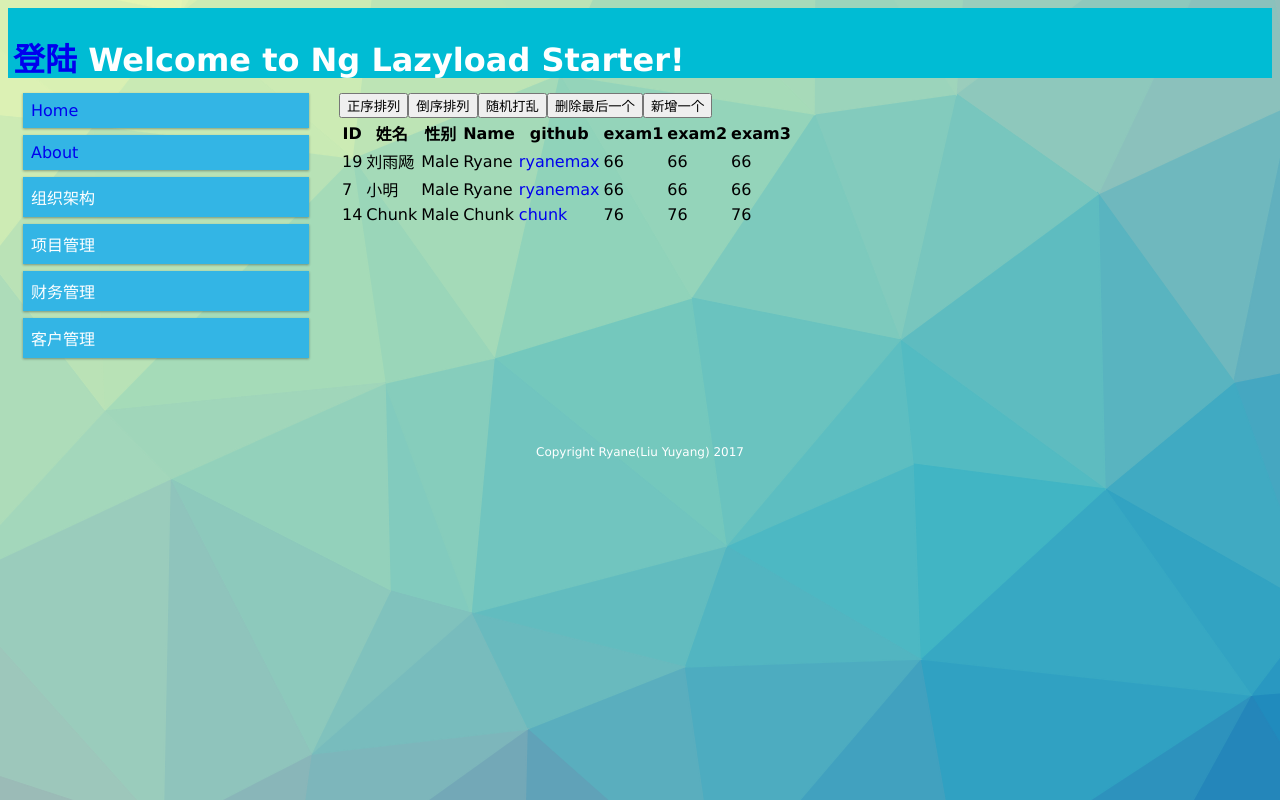
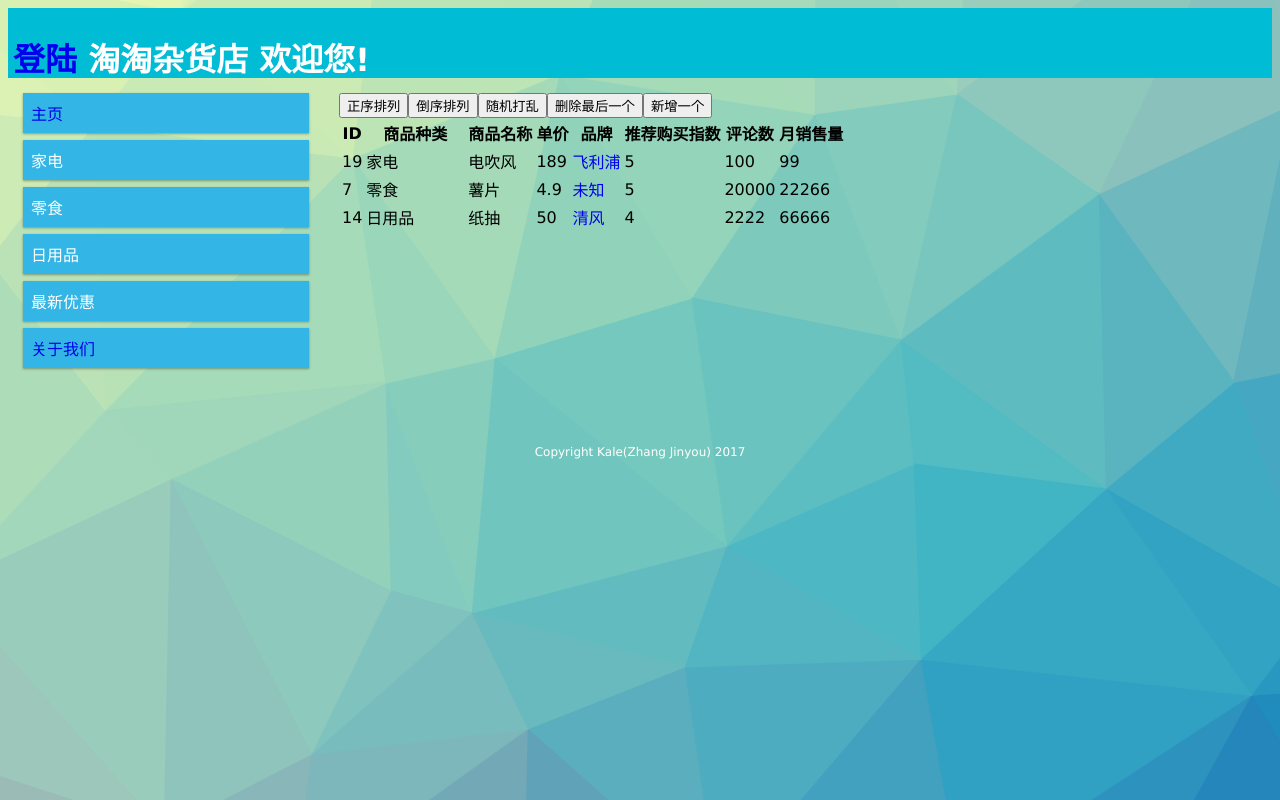
Before and after one commit to kalezhang/ng-admin, an Angular app: page /home in a window 1280 px wide. Built offline with nearby package versions, Linux system fonts and the light colour scheme.

Commit message:
feat: order and ts test1

```diff
--- a/src/app/app.component.html
+++ b/src/app/app.component.html
@@ -1,17 +1,17 @@
 <!--The content below is only a placeholder and can be replaced.-->
 <div class="header">
-<h1><a routerLink="login">登陆</a> Welcome to {{title}}!</h1>
+<h1><a routerLink="login">登陆</a> {{title}} 欢迎您!</h1>
 </div>
 
 <div class="row">
 <div class="col-3 col-m-3 menu">
 <ul>
-<li><a routerLink="home">Home</a></li>
-<li><a routerLink="about">About</a></li>
-<li>组织架构</li>
-<li>项目管理</li>
-<li>财务管理</li>
-<li>客户管理</li>
+<li><a routerLink="home">主页</a></li>
+<li>家电</li>
+<li>零食</li>
+<li>日用品</li>
+<li>最新优惠</li>
+<li><a routerLink="about">关于我们</a></li>
 </ul>
 </div>
 <div class="col-9 col-m-9 main-container">
@@ -30,5 +30,5 @@
 </div>-->
 </div>
 <div class="footer">
-<p>Copyright Ryane(Liu Yuyang) 2017</p>
+<p>Copyright Kale(Zhang Jinyou) 2017</p>
 </div>
--- a/src/app/app.component.ts
+++ b/src/app/app.component.ts
@@ -6,5 +6,5 @@ import { Component } from '@angular/core';
   styleUrls: ['./app.component.scss']
 })
 export class AppComponent {
-  title = 'Ng Lazyload Starter';
+  title = '淘淘杂货店';
 }
--- a/src/pages/home/home-page/home-page.component.html
+++ b/src/pages/home/home-page/home-page.component.html
@@ -7,25 +7,25 @@
   <tbody>
     <tr>
       <th>ID </th>
-      <th>姓名 </th>
-      <th>性别 </th>
-      <th>Name </th>
-      <th>github </th>
-      <th>exam1 </th>
-      <th>exam2 </th>
-      <th>exam3 </th>
+      <th style="width:100px;">商品种类 </th>
+      <th>商品名称 </th>
+      <th>单价 </th>
+      <th>品牌 </th>
+      <th>推荐购买指数 </th>
+      <th>评论数 </th>
+      <th>月销售量 </th>
     </tr>
   </tbody>
   <tbody>
     <tr *ngFor="let user of users">
       <td>{{user.index}}</td>
-      <td>{{user.name}}</td>
-      <td>{{user.sex}}</td>
-      <td>{{user.name_en}} </td>
-      <td><a target="_blank" href="http://github.com/{{user.github}}">{{user.github}}</a></td>
-      <td>{{user.exam1}}</td>
-      <td>{{user.exam2}}</td>
-      <td>{{user.exam3}}</td>
+      <td>{{user.prodtype}}</td>
+      <td>{{user.prodname}}</td>
+      <td>{{user.price}} </td>
+      <td><a target="_blank" href="http://github.com/{{user.github}}">{{user.brand}}</a></td>
+      <td>{{user.zhishu}}</td>
+      <td>{{user.pinglun}}</td>
+      <td>{{user.monthcnt}}</td>
     </tr>
   </tbody>
 </table>
--- a/src/pages/home/home-page/home-page.component.ts
+++ b/src/pages/home/home-page/home-page.component.ts
@@ -9,56 +9,85 @@ import { Meta, Title } from '@angular/platform-browser';
 export class HomePageComponent implements OnInit {
   users:Array<any> = [
     {"index":19,
-    "name":"刘雨飏",
-      "sex":"Male",
-      "name_en":"Ryane",
-      "github":"ryanemax",
-      "exam1":66,
-      "exam2":66,
-      "exam3":66},
+    "prodtype":"家电",
+      "prodname":"电吹风",
+      "price":"189",
+      "brand":"飞利浦",
+      "zhishu":"5",
+      "pinglun":100,
+      "monthcnt":99},
       {"index":7,
-      "name":"小明",
-      "sex":"Male",
-      "name_en":"Ryane",
-      "github":"ryanemax",
-      "exam1":66,
-      "exam2":66,
-      "exam3":66},
+      "prodtype":"零食",
+      "prodname":"薯片",
+      "price":"4.9",
+      "brand":"未知",
+      "zhishu":5,
+      "pinglun":20000,
+      "monthcnt":22266},
       {"index":14,
-      "name":"Chunk",
-      "sex":"Male",
-      "name_en":"Chunk",
-      "github":"chunk",
-      "exam1":76,
-      "exam2":76,
-      "exam3":76}
+      "prodtype":"日用品",
+      "prodname":"纸抽",
+      "price":"50",
+      "brand":"清风",
+      "zhishu":4,
+      "pinglun":2222,
+      "monthcnt":66666}
   ]
 deleteLast(){
   this.users.pop()
 }
 saveNewUser(){
-  this.users.push({
-     "index":666,
-      "name":"New User",
-      "sex":"Male",
-      "name_en":"new_user",
-      "github":"new_user",
-      "exam1":76,
-      "exam2":76,
-      "exam3":76
-  })
+  this.users.push({"index":19,
+    "prodtype":"家电2",
+      "prodname":"电吹风",
+      "price":"189",
+      "brand":"飞利浦",
+      "zhishu":"5",
+      "pinglun":100,
+      "monthcnt":99})
 }
   sortByAsccending(){
     // 参考MDN Array操作的API文档 Array相关方法方法
+    this.users.sort(function (a, b) {
+        if (a.index > b.index) {
+          return 1;
+        }
+        if (a.index < b.index) {
+          return -1;
+        }
+        // a 必须等于 b
+        return 0;
+      });
   }
   sortByDesccending(){
+    this.users.sort(function (a, b) {
+        if (a.index < b.index) {
+          return 1;
+        }
+        if (a.index > b.index) {
+          return -1;
+        }
+        // a 必须等于 b
+        return 0;
+      });
     // 参考MDN Array操作的API文档 Array相关方法
     // https://developer.mozilla.org/zh-CN/docs/Web/JavaScript/Reference/Global_Objects/Array
   }
   sortByRadom(){
+    this.users.sort(function (a, b) {
+        if (Math.random() > 0.5) {
+          return 1;
+        }
+        if (Math.random() < 0.5) {
+          return -1;
+        }
+        // a 必须等于 b
+        return 0;
+      });
     // 参考MDN Array操作的API文档 Math相关方法
     // https://developer.mozilla.org/en-US/docs/Web/JavaScript/Reference/Global_Objects/Math
   }
+
   constructor(meta: Meta, title: Title) {
     title.setTitle('My Home Page');
 
```
